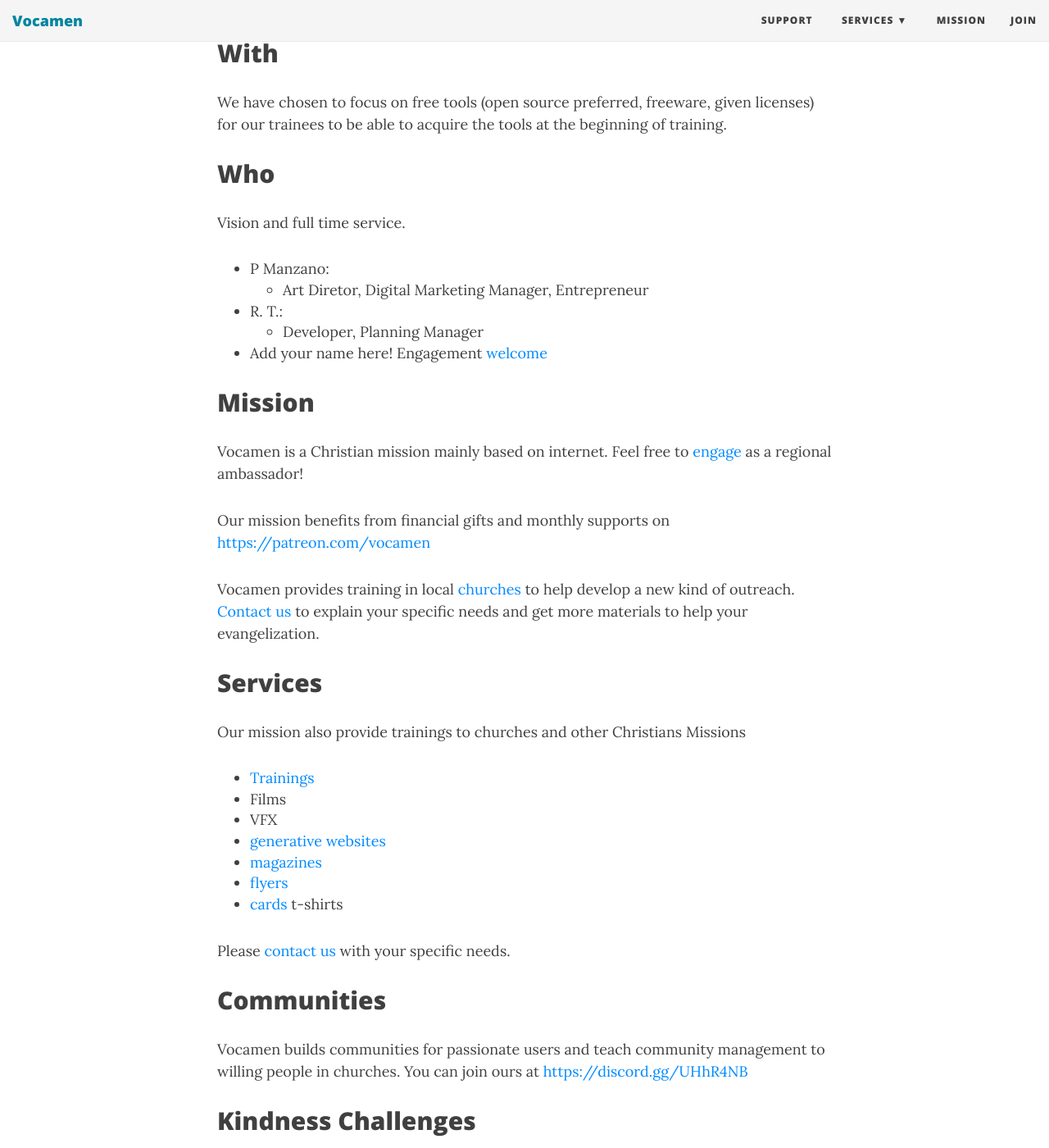
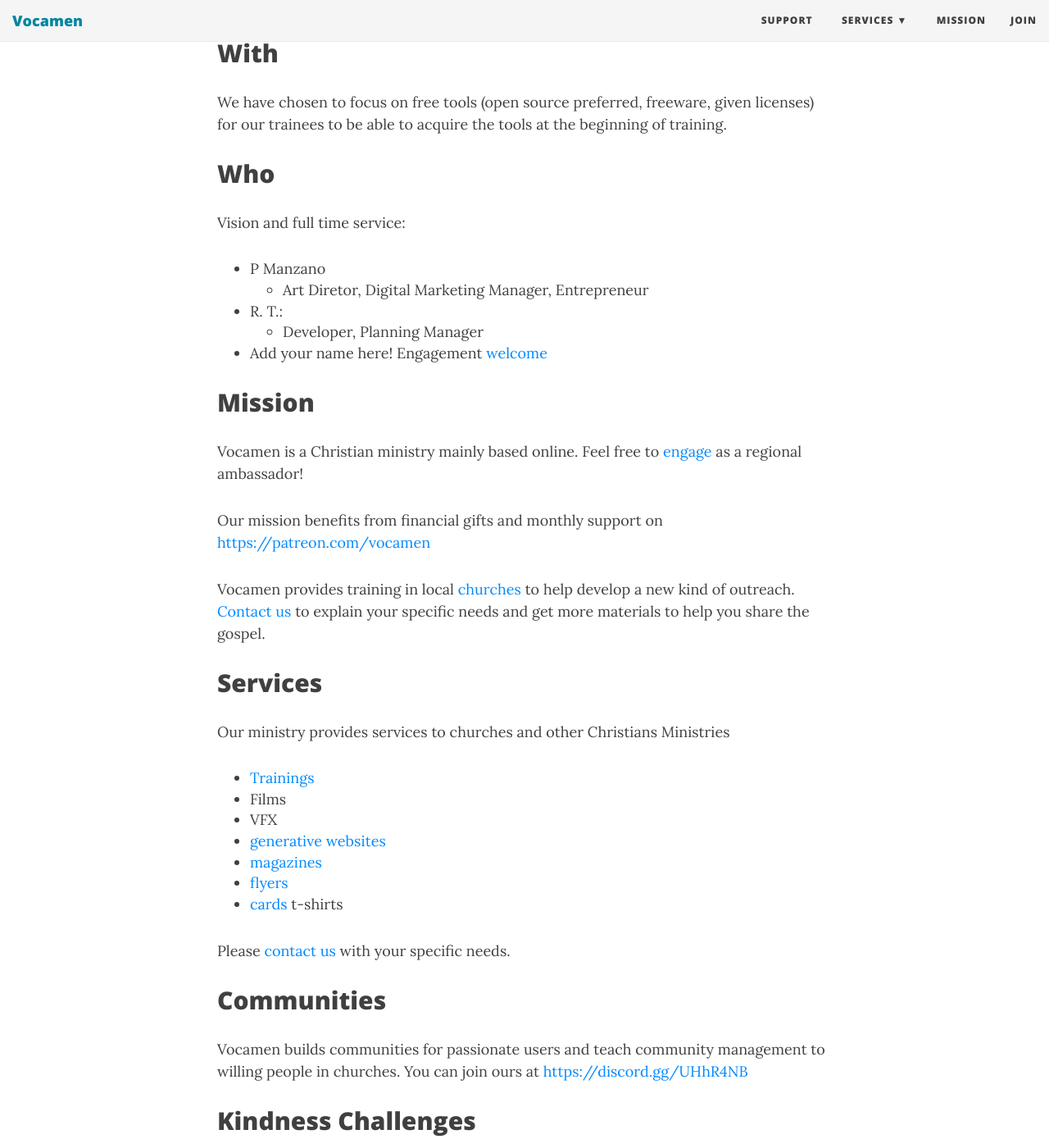
Before and after one commit to vocamen/vocamen.github.io, a Jekyll site: the page built from index.md, in a window 1280 px wide and 1400 px high, scrolled down 1803 px. Shown: the whole window at 82% size. Built offline with Jekyll 4.4.1, drawn with Linux system fonts in a browser that asks for light colours; nearby versions of some CDN libraries; some of the changed text lies outside the part shown.

Commit message:
Update indexcontent.md

```diff
--- a/_includes/indexcontent.md
+++ b/_includes/indexcontent.md
@@ -1,9 +1,9 @@
 
 ## Why
 ### Vision Statement
-> Reaching people on screens with Christ's love
+> To reach people through screens with Christ's love
 
-This is based on Matt28 Mission:
+This is based on Matt.28 Comission:
 > Jesus, undeterred, went right ahead and gave his charge:
 > “God authorized and commanded me to commission you:
 > Go out and train everyone you meet, far and near, in this way of life, marking them by
@@ -12,7 +12,7 @@
 and this is our [mission](#mission)
 
 <a name="ccc"></a>
-## Create-Cast-Care
+## Create > Cast > Care
 Vocamen reaches out through creative messages that it casts on different media and cares for the people that get them into their hearts.
 
 Today, we're making:
@@ -47,9 +47,9 @@
 <a name="who"></a>
 
 ## Who
-Vision and full time service.
+Vision and full time service:
 
-- P Manzano:
+- P Manzano
   - Art Diretor, Digital Marketing Manager, Entrepreneur
 - R. T.:
   - Developer, Planning Manager
@@ -57,18 +57,18 @@
 
 <a name="mission"></a>
 ## Mission
-Vocamen is a Christian mission mainly based on internet.
+Vocamen is a Christian ministry mainly based online.
 Feel free to [engage](more/engage/) as a regional ambassador!
 
-Our mission benefits from financial gifts and monthly supports on [https://patreon.com/vocamen](https://patreon.com/vocamen)
+Our mission benefits from financial gifts and monthly support on [https://patreon.com/vocamen](https://patreon.com/vocamen)
 
 Vocamen provides training in local [churches](#churches) to help develop a new kind of outreach.
-[Contact us](mailto:support@vocamen.com) to explain your specific needs and get more materials to help your evangelization.
+[Contact us](mailto:support@vocamen.com) to explain your specific needs and get more materials to help you share the gospel.
 
 <a name="services"></a>
 
 ## Services
-Our mission also provide trainings to churches and other Christians Missions
+Our ministry provides services to churches and other Christians Ministries
 
 - [Trainings](patreon)
 - Films
```
